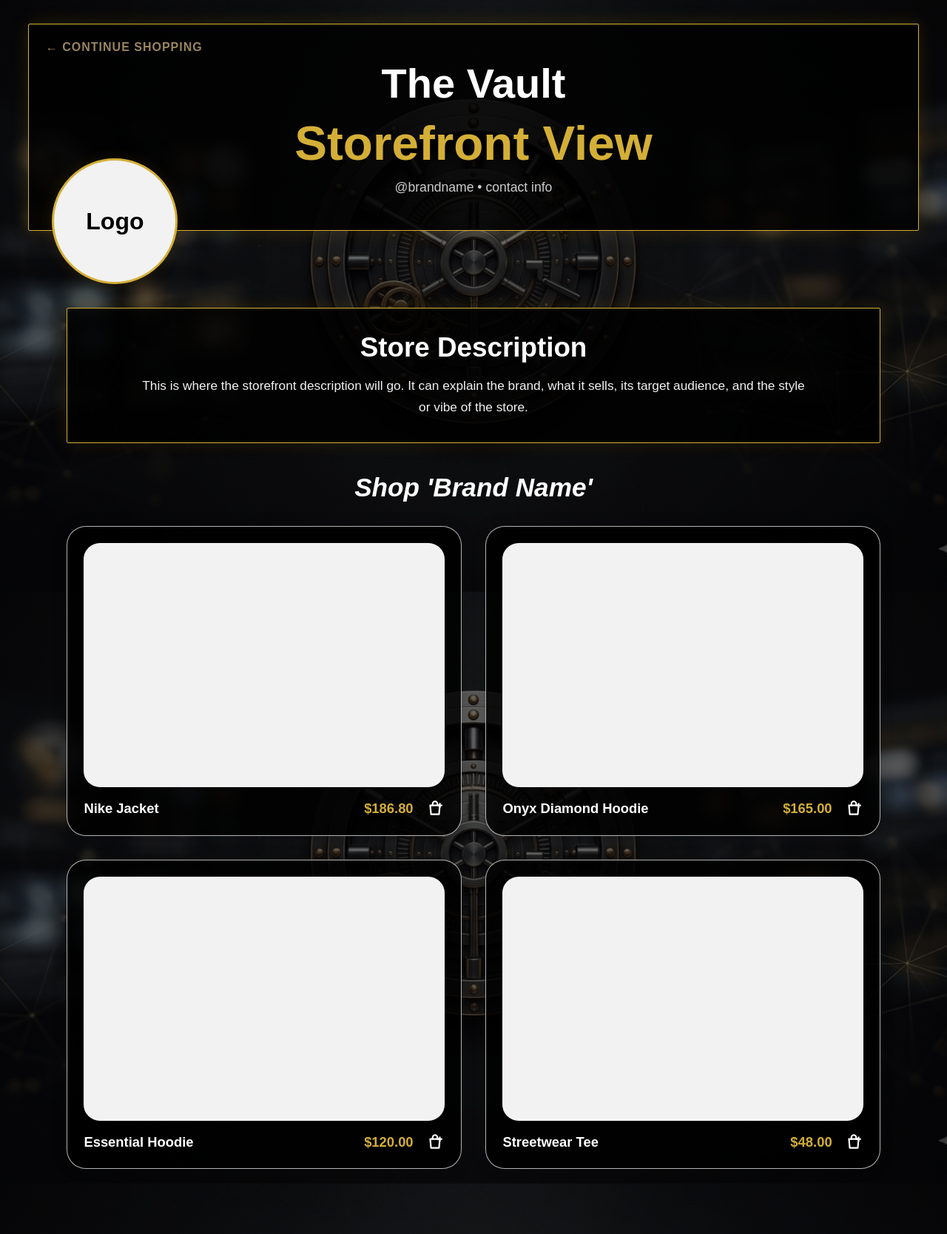
After one commit to DavidJ46/TheVaultProject, a Flask app: template templates/storefront_view.html in a window 1280 px wide. The commit adds this page. Shown: the whole page at 74% size. Run offline with Flask 3, Linux system fonts and the light colour scheme; the template is opened without the code that fills it, so the values that code supplies are empty.

Commit message:
Update storefront styling, create storefront page, and storefront view page

```diff
--- a/backend/config/db.py
+++ b/backend/config/db.py
@@ -8,7 +8,7 @@ from dotenv import load_dotenv #Loads the keys from the hidden .env file
 basedir = os.path.abspath(os.path.dirname(__file__))
 load_dotenv(os.path.join(basedir, '../../.env'))
 
-def get_db_connection():
+def get_connection():
     try:
         conn = psycopg2.connect(
             host=os.getenv('DB_HOST'), #The web address of the database server
--- a/backend/db.py
+++ b/backend/db.py
@@ -4,6 +4,7 @@ from dotenv import load_dotenv
 
 load_dotenv()
 
+from config.db import get_connection
 
 def get_connection():
     """
--- a/static/css/storefront.css
+++ b/static/css/storefront.css
@@ -207,8 +207,8 @@ body {
 }
 
 .topbar-svg {
-    width: 30px; /* Updated by Day E 3/22/26 */
-    height: 30px; /* Updated by Day E 3/22/26 */
+    width: 48px; /* Updated by Day E 3/22/26 */
+    height: 48px; /* Updated by Day E 3/22/26 */
     stroke: white; /* Updated by Day E 3/22/26 */
     fill: white;
     color: white;
--- /dev/null
+++ b/static/css/storefront_view.css
@@ -0,0 +1,294 @@
+/*
+    storefront_view.css
+
+    The Vault Campus Marketplace
+    CSC 405 Sp 26'
+    Created by Day Ekoi - Iteration 4
+    3/22/2026
+
+
+Description:
+This file controls the styling and layout of the public storefront view page.
+It styles the banner, overlapping logo, back button, brand info, store description,
+and listing grid shown to regular users.
+
+Works with:
+- storefront_view.html
+- storefront_view.js
+*/
+
+
+* {
+    box-sizing: border-box;
+    margin: 0;
+    padding: 0;
+}
+
+
+/* page base: background, font, and text color */
+html, body {
+    min-height: 100%;
+}
+
+body {
+    background:
+        linear-gradient(rgba(0, 0, 0, 0.58), rgba(0, 0, 0, 0.58)),
+        url("/static/images/background.png") no-repeat center center fixed;
+    background-size: cover;
+    color: white;
+    font-family: Arial, Helvetica, sans-serif;
+    min-height: 100vh;
+    padding: 28px 0 40px;
+}
+
+
+/* main wrapper */
+.storefront-view-page {
+    width: min(1280px, 94%);
+    margin: 0 auto;
+    padding: 0.25rem 0 3rem;
+}
+
+
+/* top section: holds banner area and overlapping logo */
+.storefront-top {
+    position: relative;
+    margin-bottom: 6.5rem;
+}
+
+
+/* banner box */
+.storefront-banner {
+    width: 100%;
+    min-height: 280px;
+    background: rgba(0, 0, 0, 0.84);
+    border: 1px solid #d4af37;
+    border-radius: 2px;
+    position: relative;
+    display: flex;
+    align-items: center;
+    justify-content: center;
+    box-shadow: 0 0 25px rgba(184, 134, 11, 0.18);
+    overflow: hidden;
+}
+
+
+/* back button */
+.back-btn {
+    position: absolute;
+    left: 1.4rem;
+    top: 1.4rem;
+    background: transparent;
+    border: none;
+    color: rgba(204, 178, 128, 0.75);
+    font-size: 1rem;
+    font-weight: 700;
+    letter-spacing: 1px;
+    cursor: pointer;
+    text-transform: uppercase;
+}
+
+.back-btn:hover {
+    color: #d4af37;
+}
+
+
+/* wrap for banner text */
+.banner-text-wrap {
+    text-align: center;
+    width: 100%;
+    padding: 1rem 2rem;
+}
+
+
+/* brand name at top of banner */
+.brand-name {
+    font-size: 3.5rem;
+    font-weight: 800;
+    margin-bottom: 1rem;
+    color: white;
+}
+
+
+/* banner title text */
+.banner-title {
+    font-size: 4.1rem;
+    font-weight: 800;
+    margin-bottom: 1rem;
+    color: #d4af37;
+    line-height: 1;
+}
+
+
+/* contact info in banner */
+.contact-info {
+    font-size: 1.1rem;
+    color: rgba(255, 255, 255, 0.8);
+}
+
+
+/* overlapping logo */
+.storefront-logo {
+    position: absolute;
+    left: 2rem;
+    bottom: -4.5rem;
+
+    width: 170px;
+    height: 170px;
+    border-radius: 50%;
+    background: #f2f2f2;
+    border: 3px solid #d4af37;
+
+    display: flex;
+    justify-content: center;
+    align-items: center;
+
+    box-shadow: 0 0 20px rgba(184, 134, 11, 0.14);
+}
+
+
+/* logo text */
+.storefront-logo p {
+    font-size: 2rem;
+    font-weight: 800;
+    color: black;
+}
+
+
+/* description section */
+.store-description-section {
+    width: min(1100px, 94%);
+    margin: 0 auto 2.5rem;
+    text-align: center;
+    background: rgba(0, 0, 0, 0.84);
+    border: 1px solid #d4af37;
+    border-radius: 2px;
+    padding: 2rem 2.5rem;
+    box-shadow: 0 0 25px rgba(184, 134, 11, 0.14);
+}
+
+
+/* description heading */
+.store-description-title {
+    font-size: 2.3rem;
+    font-weight: 800;
+    margin-bottom: 1rem;
+    color: white;
+}
+
+
+/* description body */
+.store-description-text {
+    width: min(900px, 95%);
+    margin: 0 auto;
+    font-size: 1.08rem;
+    line-height: 1.7;
+    color: #f2f2f2;
+}
+
+
+/* listings section */
+.storefront-listings-section {
+    width: min(1100px, 94%);
+    margin: 0 auto;
+}
+
+
+/* section heading */
+.listings-heading {
+    text-align: center;
+    font-size: 2.2rem;
+    font-style: italic;
+    font-weight: 800;
+    margin-bottom: 2rem;
+    color: white;
+}
+
+
+/* listing grid */
+.listing-grid {
+    display: grid;
+    grid-template-columns: repeat(2, 1fr);
+    gap: 2rem 2rem;
+}
+
+
+/* listing card */
+.listing-card {
+    background: rgba(0, 0, 0, 0.84);
+    border: 1px solid rgba(255, 255, 255, 0.7);
+    border-radius: 26px;
+    padding: 1.4rem;
+    display: flex;
+    flex-direction: column;
+    align-items: center;
+    transition: transform 0.22s ease;
+    box-shadow: 0 0 20px rgba(0, 0, 0, 0.2);
+}
+
+.listing-card:hover {
+    transform: translateY(-3px);
+}
+
+
+/* listing image placeholder */
+.listing-image {
+    width: 100%;
+    min-height: 330px;
+    background: #f2f2f2;
+    border-radius: 22px;
+    margin-bottom: 1rem;
+}
+
+
+/* listing info row */
+.listing-info {
+    width: 100%;
+    display: grid;
+    grid-template-columns: 1fr auto auto;
+    align-items: center;
+    gap: 1rem;
+    color: white;
+}
+
+
+/* item name */
+.item-name {
+    font-size: 1.15rem;
+    font-weight: 700;
+}
+
+
+/* price text */
+.item-price {
+    font-size: 1.15rem;
+    font-weight: 700;
+    color: #d4af37;
+}
+
+
+/* cart button */
+.cart-btn {
+    background: transparent;
+    border: none;
+    cursor: pointer;
+    display: flex;
+    align-items: center;
+    justify-content: center;
+}
+
+
+/* cart svg styling */
+.cart-svg {
+    width: 26px;
+    height: 26px;
+    color: white;
+    transition: transform 0.2s ease, color 0.2s ease;
+}
+
+
+/* hover effect */
+.cart-btn:hover .cart-svg {
+    color: #d4af37;
+    transform: scale(1.1);
+}
--- a/static/js/create_storefront.js
+++ b/static/js/create_storefront.js
@@ -28,7 +28,7 @@ const cancelBtn = document.getElementById("cancelBtn");
 // cancel button: returns user to homepage or previous page
 cancelBtn.addEventListener("click", () => {
     // for now just go back to storefront homepage
-    window.location.href = "/";
+    window.location.href = "/storefronts";
 });
 
 
--- /dev/null
+++ b/static/js/storefront_view.js
@@ -0,0 +1,86 @@
+/*
+    storefront_view.js
+
+    The Vault Campus Marketplace
+    CSC 405 Sp 26'
+    Created by Day Ekoi - Iteration 4
+    3/22/2026
+
+
+Description:
+This file handles the functionality for the public storefront view page.
+It creates listing cards dynamically and handles basic interactions such as
+going back to the storefront homepage.
+
+Later, this file will pull real listing data from the backend and render
+the correct storefront information dynamically.
+*/
+
+
+// test listing data: placeholder data for layout testing
+const listings = [
+    { id: 1, name: "Nike Jacket", price: "$186.80" },
+    { id: 2, name: "Onyx Diamond Hoodie", price: "$165.00" },
+    { id: 3, name: "Essential Hoodie", price: "$120.00" },
+    { id: 4, name: "Streetwear Tee", price: "$48.00" }
+];
+
+
+// get references: main elements on the page
+const listingGrid = document.getElementById("listingGrid");
+const backBtn = document.getElementById("backBtn");
+
+
+// render listings: dynamically creates listing cards
+function renderListings() {
+    listingGrid.innerHTML = "";
+
+    listings.forEach(item => {
+        const card = document.createElement("div");
+        card.classList.add("listing-card");
+
+        card.innerHTML = `
+            <div class="listing-image"></div>
+            <div class="listing-info">
+                <span class="item-name">${item.name}</span>
+                <span class="item-price">${item.price}</span>
+
+                <button class="cart-btn" aria-label="Add to cart">
+                    <svg viewBox="0 0 24 24" class="cart-svg">
+                        <!-- bag -->
+                        <path
+                            d="M6 8h12l-1 11H7L6 8Z"
+                            fill="none"
+                            stroke="currentColor"
+                            stroke-width="2"
+                            stroke-linejoin="round"
+                        />
+                        <path
+                            d="M9 8V6a3 3 0 0 1 6 0v2"
+                            fill="none"
+                            stroke="currentColor"
+                            stroke-width="2"
+                            stroke-linecap="round"
+                        />
+
+                        <!-- plus sign -->
+                        <line x1="18" y1="5" x2="18" y2="11" stroke="currentColor" stroke-width="2"/>
+                        <line x1="15" y1="8" x2="21" y2="8" stroke="currentColor" stroke-width="2"/>
+                    </svg>
+                </button>
+            </div>
+        `;
+
+        listingGrid.appendChild(card);
+    });
+}
+
+
+// back button: returns user to storefront homepage
+backBtn.addEventListener("click", () => {
+    window.location.href = "/storefronts";
+});
+
+
+// initial render
+renderListings();
--- /dev/null
+++ b/templates/storefront_view.html
@@ -0,0 +1,109 @@
+<!--
+ storefront_view.html
+
+    The Vault Campus Marketplace
+    CSC 405 Sp 26'
+    Created by Day Ekoi - Iteration 4
+    3/22/2026
+
+
+Description of file (What it does, how it is used, etc):
+
+This file is the public storefront view page. It displays a storefront the way regular users/shoppers
+would see it after clicking "Enter Storefront" from the storefront homepage.
+
+This page shows:
+- Back button to return to storefront homepage
+- Storefront banner
+- Store logo
+- Brand name
+- Contact info
+- Store description
+- Listings available in that storefront
+
+This file acts as the UI structure for the public storefront page.
+-->
+
+<!DOCTYPE html>
+<html lang="en">
+<head>
+
+    <!-- Metadata stuff -->
+    <meta charset="UTF-8">
+    <meta name="viewport" content="width=device-width, initial-scale=1.0">
+
+    <!-- Page title shown in browser tab -->
+    <title>Storefront View</title>
+
+    <!-- live server version -->
+    <link rel="stylesheet" href="./storefront_view.css">
+
+<!-- Flask Version
+    <link rel="stylesheet" href="{{ url_for('static', filename='css/storefront_view.css') }}"> -->
+
+</head>
+
+<body>
+<!-- Start of main body code -->
+
+    <!-- Main wrapper -->
+    <main class="storefront-view-page">
+
+        <!-- banner section: holds back button, banner, logo, and top store info -->
+        <section class="storefront-top">
+
+            <!-- banner box -->
+            <div class="storefront-banner">
+
+                <!-- back button -->
+                <button class="back-btn" id="backBtn">&larr; CONTINUE SHOPPING</button>
+
+                <!-- banner text -->
+                <div class="banner-text-wrap">
+                    <h1 class="brand-name">The Vault</h1>
+                    <h2 class="banner-title">Storefront View</h2>
+                    <p class="contact-info">@brandname • contact info</p>
+                </div>
+
+            </div>
+
+            <!-- overlapping logo -->
+            <div class="storefront-logo">
+                <p>Logo</p>
+            </div>
+
+        </section>
+
+
+        <!-- store description section -->
+        <section class="store-description-section">
+            <p class="store-description-title">Store Description</p>
+            <p class="store-description-text">
+                This is where the storefront description will go. It can explain the brand,
+                what it sells, its target audience, and the style or vibe of the store.
+            </p>
+        </section>
+
+
+        <!-- listings section -->
+        <section class="storefront-listings-section">
+
+            <!-- section title -->
+            <h3 class="listings-heading">Shop 'Brand Name'</h3>
+
+            <!-- dynamic listing grid -->
+            <div class="listing-grid" id="listingGrid"></div>
+
+        </section>
+
+    </main>
+
+    <!-- live server version -->
+    <script src="./storefront_view.js"></script>
+
+    <!-- javascript
+    <script src="{{ url_for('static', filename='js/storefront_view.js') }}"></script> -->
+
+
+</body>
+</html>
```
Also changed, not shown: backend/tests/test_user.py (+2 -2 lines), static/css/create_storefront.css (+39 -23 lines), templates/create_storefront.html (+12 -12 lines).
